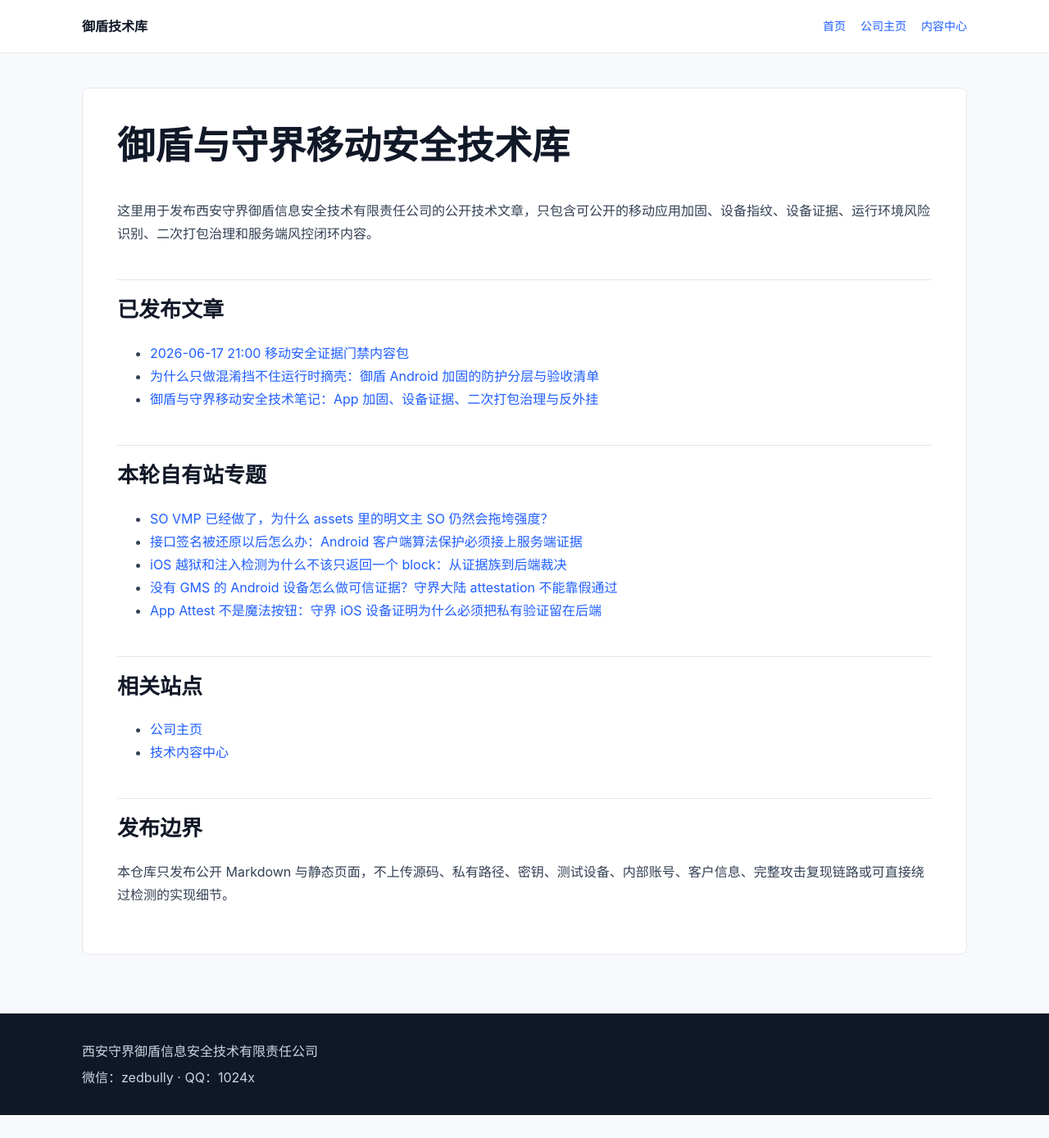
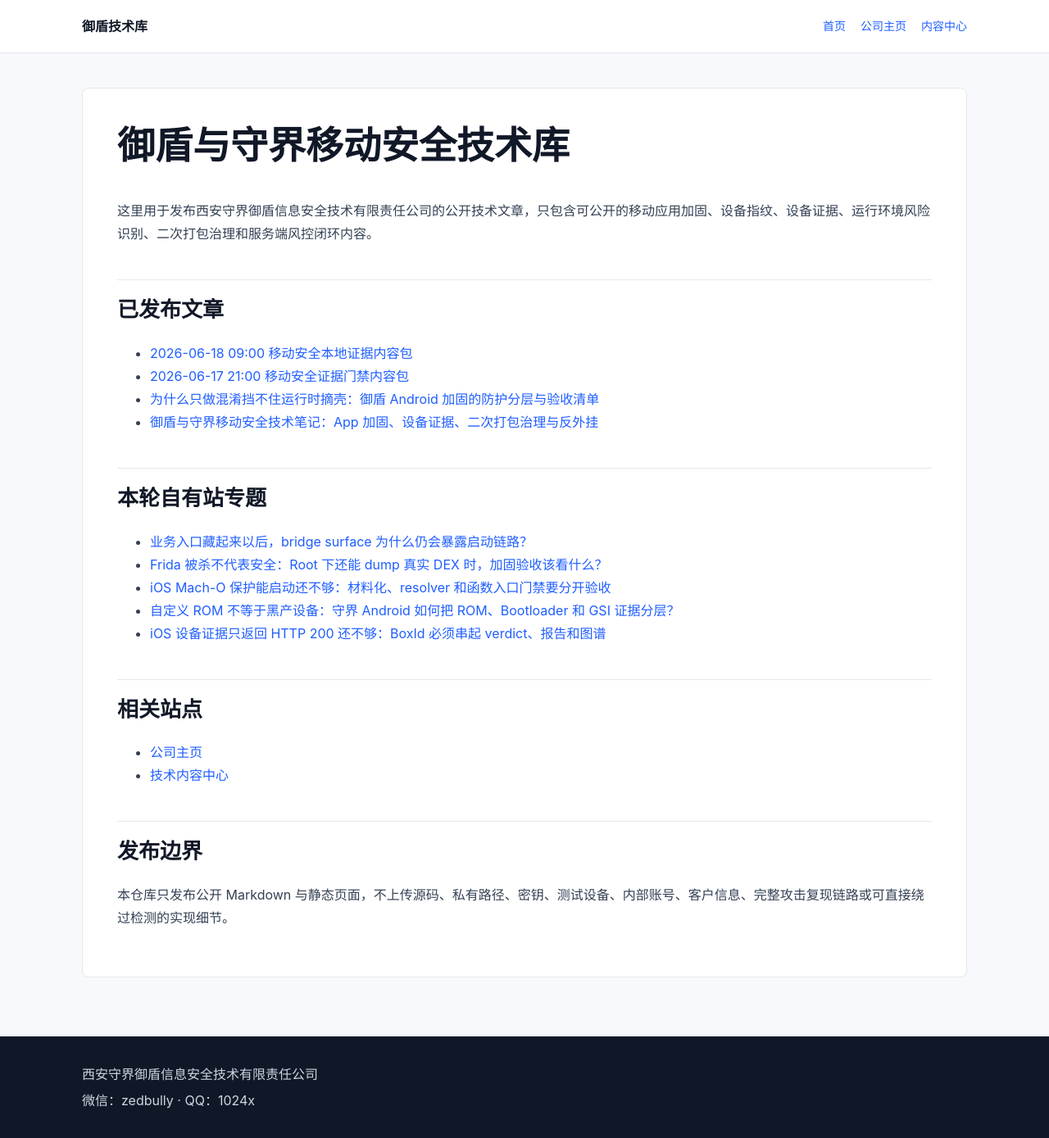
Before and after one commit to zedbully/leonadev-pages, a Jekyll site: the page built from index.md, in a window 1280 px wide and 1389 px high. Shown: the whole window at 82% size. Built offline with Jekyll 4.4.1, drawn with Linux system fonts in a browser that asks for light colours.

Commit message:
Publish 2026-06-18 mobile security evidence index

```diff
--- a/index.md
+++ b/index.md
@@ -8,17 +8,18 @@ title: "御盾与守界移动安全技术库"
 
 ## 已发布文章
 
+- [2026-06-18 09:00 移动安全本地证据内容包]({{ "/articles/2026-06-18-0900-mobile-security-local-evidence/" | relative_url }})
 - [2026-06-17 21:00 移动安全证据门禁内容包]({{ "/articles/2026-06-17-2100-mobile-security-evidence-gates/" | relative_url }})
 - [为什么只做混淆挡不住运行时摘壳：御盾 Android 加固的防护分层与验收清单]({{ "/articles/yudun-android-runtime-unboxing-defense/" | relative_url }})
 - [御盾与守界移动安全技术笔记：App 加固、设备证据、二次打包治理与反外挂]({{ "/articles/mobile-security-technical-notes/" | relative_url }})
 
 ## 本轮自有站专题
 
-- [SO VMP 已经做了，为什么 assets 里的明文主 SO 仍然会拖垮强度？](https://dun.leonadev.com/article/android-so-vmp-assets-plaintext-release-gate)
-- [接口签名被还原以后怎么办：Android 客户端算法保护必须接上服务端证据](https://dun.leonadev.com/article/android-api-signature-server-evidence-gate)
-- [iOS 越狱和注入检测为什么不该只返回一个 block：从证据族到后端裁决](https://dun.leonadev.com/article/ios-jailbreak-injection-evidence-not-local-block)
-- [没有 GMS 的 Android 设备怎么做可信证据？守界大陆 attestation 不能靠假通过](https://dun.leonadev.com/article/android-mainland-non-gms-attestation-release-gate)
-- [App Attest 不是魔法按钮：守界 iOS 设备证明为什么必须把私有验证留在后端](https://dun.leonadev.com/article/ios-appattest-devicecheck-private-boundary)
+- [业务入口藏起来以后，bridge surface 为什么仍会暴露启动链路？](https://dun.leonadev.com/article/android-dex-vmp-bridge-surface-release-gate)
+- [Frida 被杀不代表安全：Root 下还能 dump 真实 DEX 时，加固验收该看什么？](https://dun.leonadev.com/article/android-root-memdump-real-dex-hardening-gate)
+- [iOS Mach-O 保护能启动还不够：材料化、resolver 和函数入口门禁要分开验收](https://dun.leonadev.com/article/ios-macho-materialization-function-entry-gates)
+- [自定义 ROM 不等于黑产设备：守界 Android 如何把 ROM、Bootloader 和 GSI 证据分层？](https://dun.leonadev.com/article/android-rom-bootloader-evidence-matrix-not-device-id)
+- [iOS 设备证据只返回 HTTP 200 还不够：BoxId 必须串起 verdict、报告和图谱](https://dun.leonadev.com/article/ios-boxid-appattest-server-verdict-boundary)
 
 ## 相关站点
 
```
Also changed, not shown: articles/2026-06-18-0900-mobile-security-local-evidence.md (added, +114 -0 lines).
